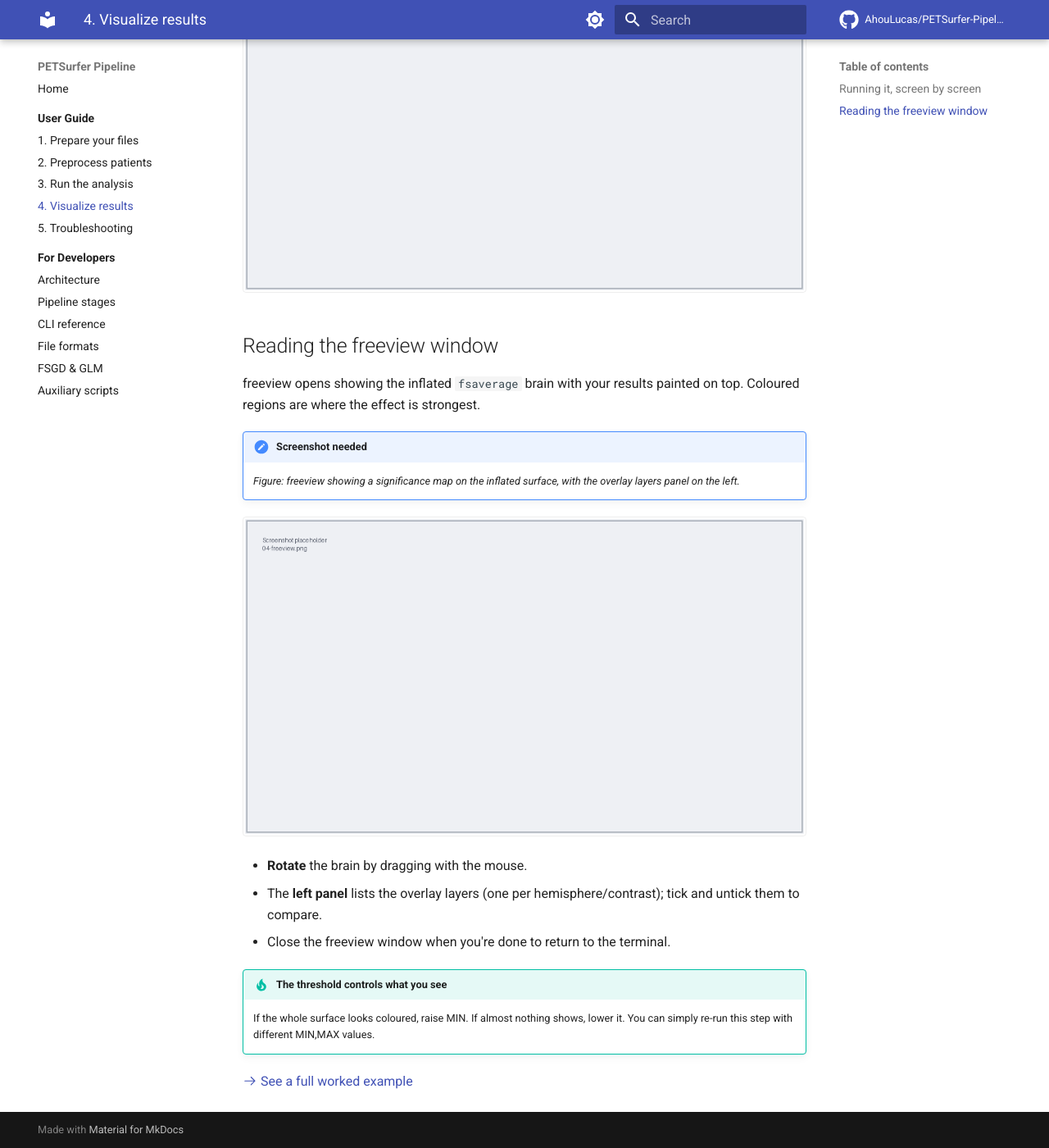
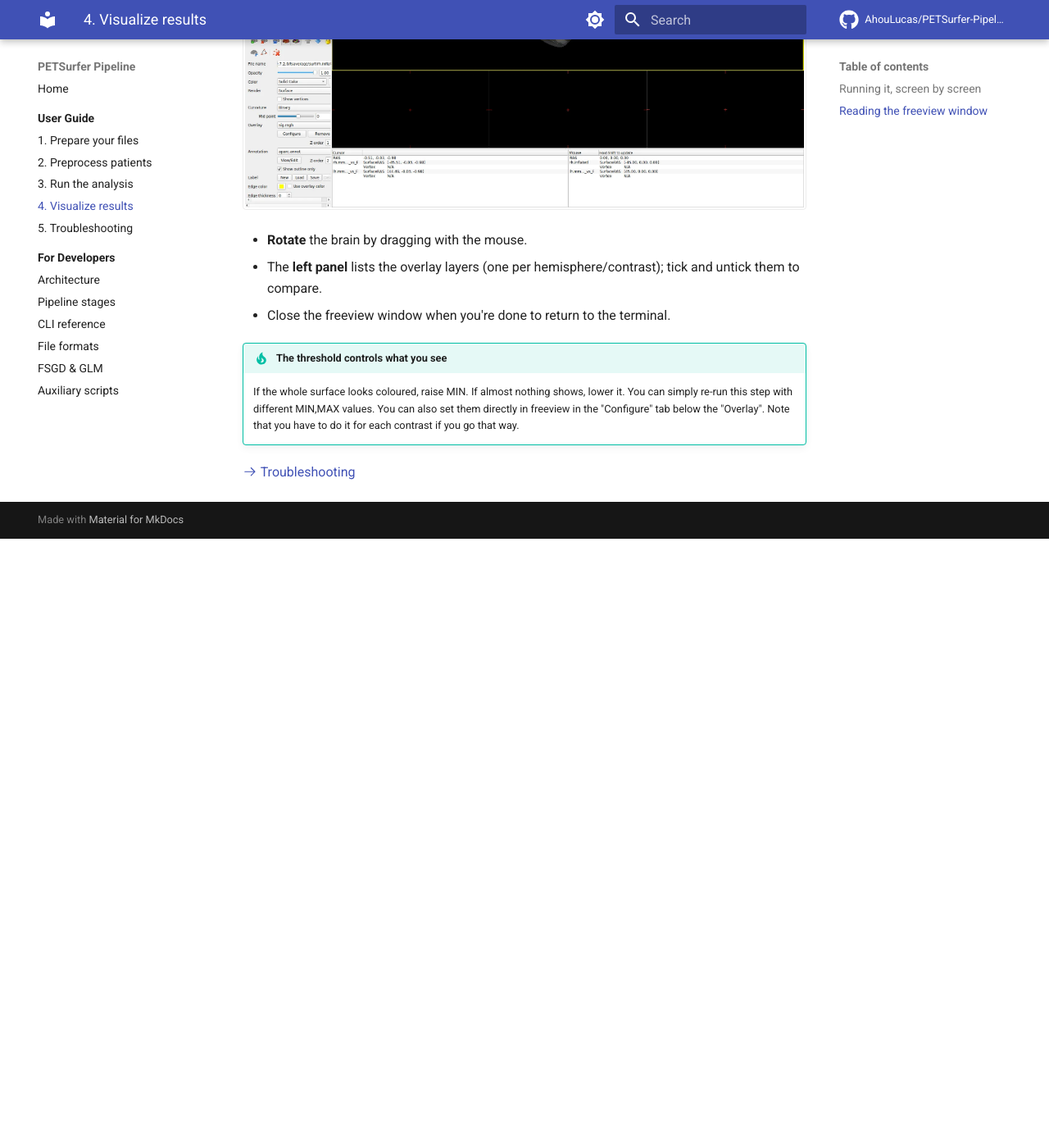
Before and after one commit to AhouLucas/PETSurfer-Pipeline, an MkDocs documentation site: the page built from docs/user-guide/04-visualize.md, in a window 1280 px wide and 1400 px high, scrolled down 1980 px. Shown: the whole window at 82% size. Built offline with MkDocs 1.6.1 and Material for MkDocs 9.7.7, drawn with Linux system fonts in a browser that asks for light colours; comment, search, counter and statistics services are not loaded; after the commit the page ends 2637 px from its top, so only the background shows below that; some of the changed text lies outside the part shown.

Commit message:
Added screenshots for section 4

```diff
--- a/docs/user-guide/04-visualize.md
+++ b/docs/user-guide/04-visualize.md
@@ -7,9 +7,6 @@ regions where the comparison is statistically strong.
 ## Running it, screen by screen
 
 From the main menu, press **`3`**.
-
-!!! note "Screenshot needed"
-    *Figure: the "Visualize results" intro screen.*
 
 ![Visualize intro](../assets/screenshots/04-intro.png)
 
@@ -21,15 +18,10 @@ From the main menu, press **`3`**.
 | **Overlay threshold MIN,MAX** | Two numbers, e.g. `2,5`. Values **below MIN** are hidden; values **above MAX** are shown in full colour. |
 | **Single contrast to show** | Leave blank to show **all** contrasts, or type one contrast name. |
 
-!!! note "Screenshot needed"
-    *Figure: the visualization prompts in the terminal.*
 
 ![Visualize prompts](../assets/screenshots/04-prompts.png)
 
 Confirm with `y` to open freeview.
-
-!!! note "Screenshot needed"
-    *Figure: the "Ready to visualize" summary panel.*
 
 ![Visualize summary](../assets/screenshots/04-summary.png)
 
@@ -37,10 +29,6 @@ Confirm with `y` to open freeview.
 
 freeview opens showing the inflated `fsaverage` brain with your results painted on
 top. Coloured regions are where the effect is strongest.
-
-!!! note "Screenshot needed"
-    *Figure: freeview showing a significance map on the inflated surface, with the
-    overlay layers panel on the left.*
 
 ![freeview result](../assets/screenshots/04-freeview.png)
 
@@ -51,6 +39,6 @@ top. Coloured regions are where the effect is strongest.
 
 !!! tip "The threshold controls what you see"
     If the whole surface looks coloured, raise MIN. If almost nothing shows, lower
-    it. You can simply re-run this step with different MIN,MAX values.
+    it. You can simply re-run this step with different MIN,MAX values. You can also set them directly in freeview in the "Configure" tab below the "Overlay". Note that you have to do it for each contrast if you go that way.
 
-[:octicons-arrow-right-24: See a full worked example](05-tutorial.md)
+[:octicons-arrow-right-24: Troubleshooting](05-troubleshooting.md)
```
Also changed, not shown: docs/user-guide/05-troubleshooting.md (renamed from docs/user-guide/06-troubleshooting.md, +1 -1 lines), docs/user-guide/05-tutorial.md (deleted, +0 -109 lines), docs/assets/screenshots/04-freeview.png, docs/assets/screenshots/04-intro.png, docs/assets/screenshots/04-prompts.png, docs/assets/screenshots/04-summary.png.
